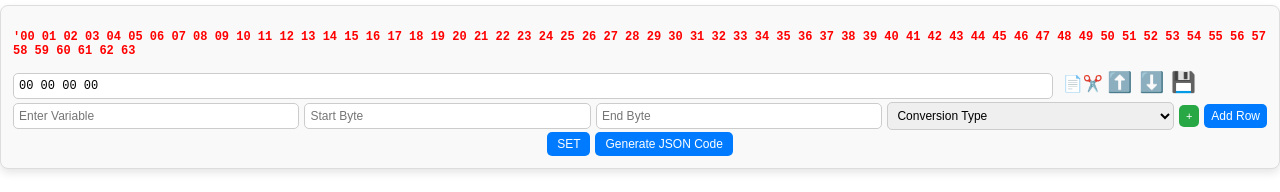
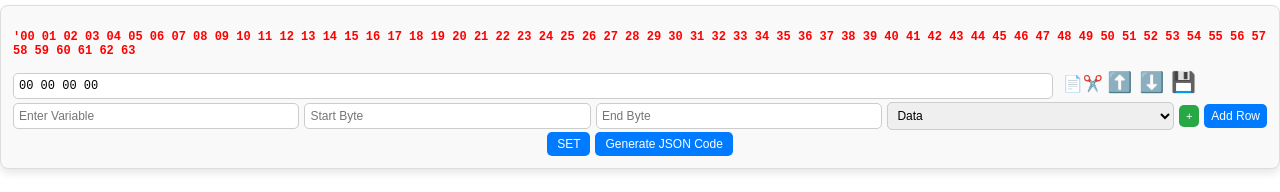
Before and after one commit to pavanpenneti/CLITesting, a React (Create React App) app: page /diagnosticstool in a window 1280 px wide. Shown: the top 192 px of the page. Built offline with nearby package versions, Linux system fonts and the light colour scheme.

Commit message:
changed Conversion type to Data

```diff
--- a/src/Screens/components/DiagnosticsTool.js
+++ b/src/Screens/components/DiagnosticsTool.js
@@ -1137,7 +1137,7 @@ const convertToInt2Reverse = (data) => {
                 border: '1px solid #ccc',
               }}
             >
-              <option disabled>Conversion Type</option>
+              <option >Data</option>
               {options.map((option, i) => (
                 <option key={i} value={option}>
                   {option}
```
